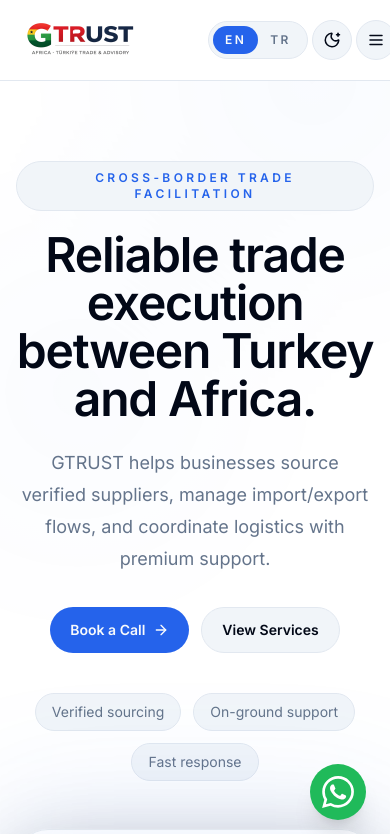
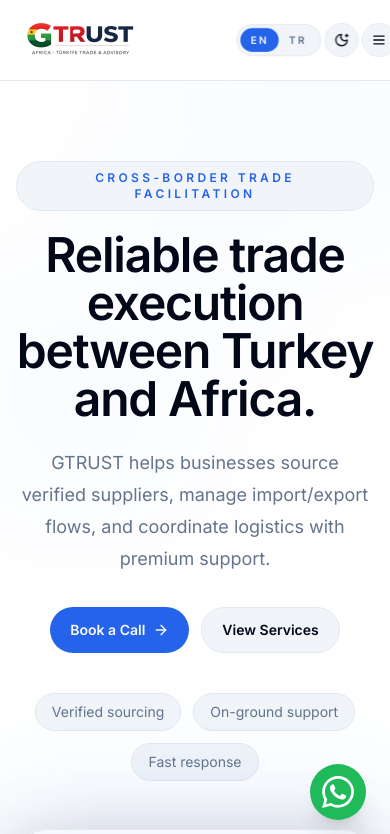
Before and after one commit to MR-checks/Gtrust, a Next.js app: page / in a window 390 px wide. Shown: the top 834 px of the page. Built offline with nearby package versions, Linux system fonts and the light colour scheme.

Commit message:
final nav fix

```diff
--- a/components/navbar.tsx
+++ b/components/navbar.tsx
@@ -62,7 +62,7 @@
           ))}
         </nav>
 
-        <div className="flex shrink-0 items-center gap-1 sm:gap-3">
+        <div className="flex shrink-0 items-center gap-1 sm:gap-3 scale-[0.85] origin-right sm:scale-100">
           <LanguageToggle />
           <ThemeToggle />
           <Link href="/contact" className="hidden rounded-full bg-primary px-4 py-2 text-sm font-semibold text-primary-foreground transition hover:scale-[1.02] lg:block">
```
